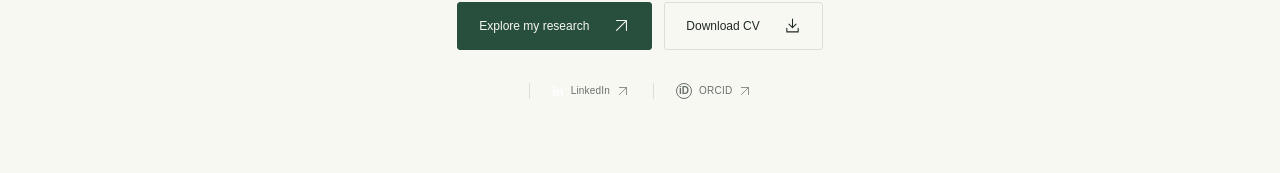
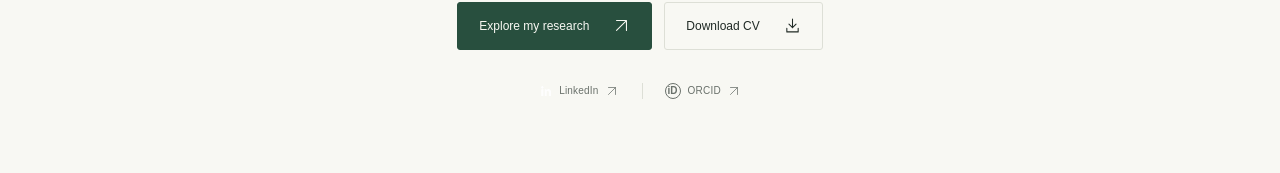
Before and after one commit to BrunoFares/marc-portfolio, a Next.js app: page / in a window 1280 px wide. Shown: the part 415-588 px from the top of the page. Built offline with nearby package versions, Linux system fonts and the light colour scheme.

Commit message:
eesgetit.

```diff
--- a/app/globals.css
+++ b/app/globals.css
@@ -345,7 +345,7 @@ main {
   align-items: center;
   gap: 7px;
 }
-.hero-bottom > a {
+.hero-bottom > a#orcid {
   border-left: 1px solid var(--line);
   padding-left: 22px;
 }
--- a/app/page.tsx
+++ b/app/page.tsx
@@ -56,6 +56,7 @@ export default function Home() {
               href="https://orcid.org/0009-0006-3976-4747"
               target="_blank"
               rel="noreferrer"
+              id="orcid"
             >
               <span className="orcid-icon">iD</span> ORCID{" "}
               <Icon name="arrow" size={12} />
```
Also changed, not shown: 1 other file (tests, documents, lock files or other folders).
